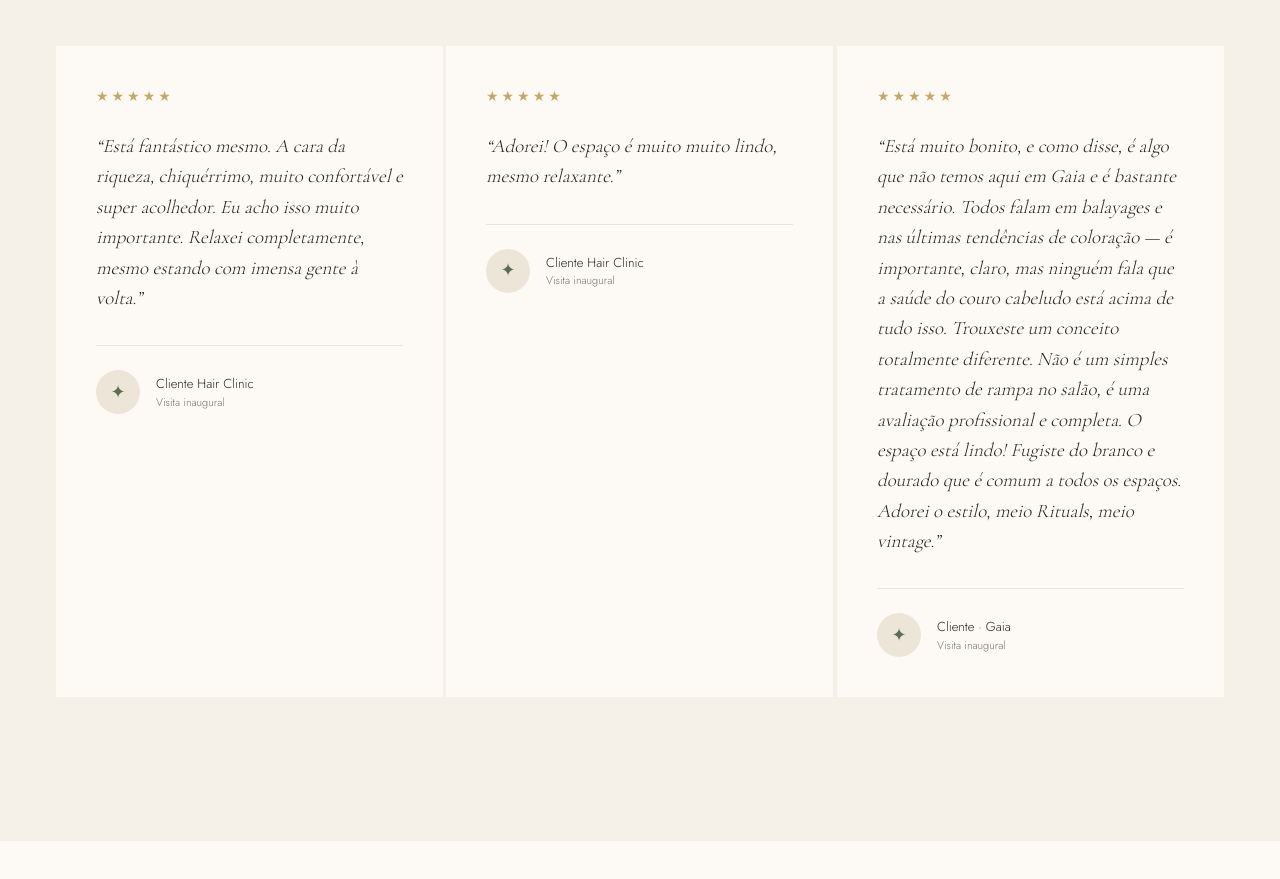
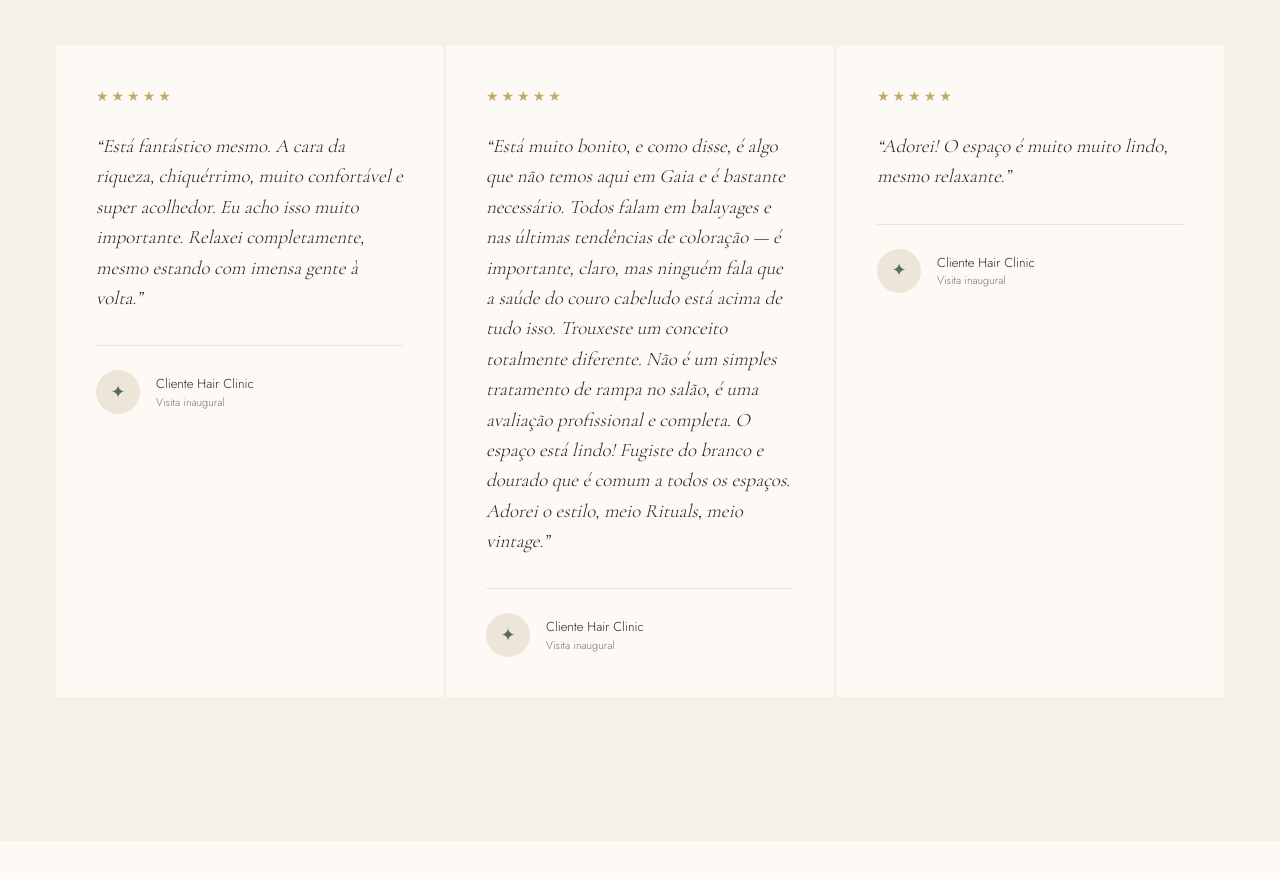
Before and after one commit to fabiasite-boop/site-hair-clinic, a Next.js app: page / in a window 1280 px wide. Shown: the part 8960-9839 px from the top of the page. Built offline with nearby package versions, Linux system fonts and the light colour scheme.

Commit message:
Reordenar testemunhos: longo ao centro, curto no fim, sem menção a Gaia

```diff
--- a/app/components/StructuredData.tsx
+++ b/app/components/StructuredData.tsx
@@ -144,14 +144,14 @@ const localBusiness = {
       "@type": "Review",
       reviewRating: { "@type": "Rating", ratingValue: "5", bestRating: "5" },
       author: { "@type": "Person", name: "Cliente Hair Clinic" },
-      reviewBody: "Adorei! O espaço é muito muito lindo, mesmo relaxante.",
+      reviewBody:
+        "É algo que não temos aqui em Gaia e é bastante necessário. Trouxeste um conceito totalmente diferente. Não é um simples tratamento de rampa no salão, é uma avaliação profissional e completa. O espaço está lindo!",
     },
     {
       "@type": "Review",
       reviewRating: { "@type": "Rating", ratingValue: "5", bestRating: "5" },
-      author: { "@type": "Person", name: "Cliente Hair Clinic — Gaia" },
-      reviewBody:
-        "É algo que não temos aqui em Gaia e é bastante necessário. Trouxeste um conceito totalmente diferente. Não é um simples tratamento de rampa no salão, é uma avaliação profissional e completa. O espaço está lindo!",
+      author: { "@type": "Person", name: "Cliente Hair Clinic" },
+      reviewBody: "Adorei! O espaço é muito muito lindo, mesmo relaxante.",
     },
   ],
 };
--- a/app/page.tsx
+++ b/app/page.tsx
@@ -99,13 +99,13 @@ const testimonials = [
     initial: "✦",
     name: "Cliente Hair Clinic",
     sub: "Visita inaugural",
-    text: "Adorei! O espaço é muito muito lindo, mesmo relaxante.",
+    text: "Está muito bonito, e como disse, é algo que não temos aqui em Gaia e é bastante necessário. Todos falam em balayages e nas últimas tendências de coloração — é importante, claro, mas ninguém fala que a saúde do couro cabeludo está acima de tudo isso. Trouxeste um conceito totalmente diferente. Não é um simples tratamento de rampa no salão, é uma avaliação profissional e completa. O espaço está lindo! Fugiste do branco e dourado que é comum a todos os espaços. Adorei o estilo, meio Rituals, meio vintage.",
   },
   {
     initial: "✦",
-    name: "Cliente · Gaia",
+    name: "Cliente Hair Clinic",
     sub: "Visita inaugural",
-    text: "Está muito bonito, e como disse, é algo que não temos aqui em Gaia e é bastante necessário. Todos falam em balayages e nas últimas tendências de coloração — é importante, claro, mas ninguém fala que a saúde do couro cabeludo está acima de tudo isso. Trouxeste um conceito totalmente diferente. Não é um simples tratamento de rampa no salão, é uma avaliação profissional e completa. O espaço está lindo! Fugiste do branco e dourado que é comum a todos os espaços. Adorei o estilo, meio Rituals, meio vintage.",
+    text: "Adorei! O espaço é muito muito lindo, mesmo relaxante.",
   },
 ];
 
```
